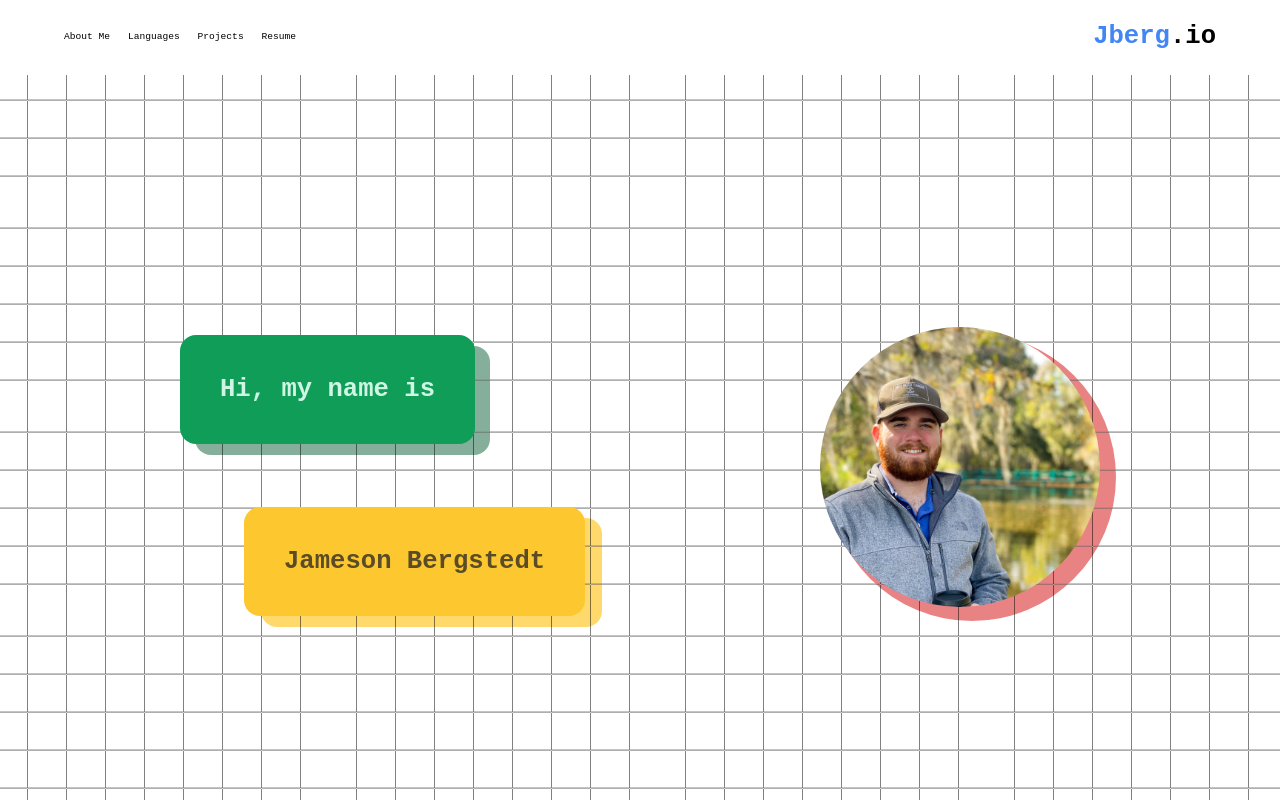
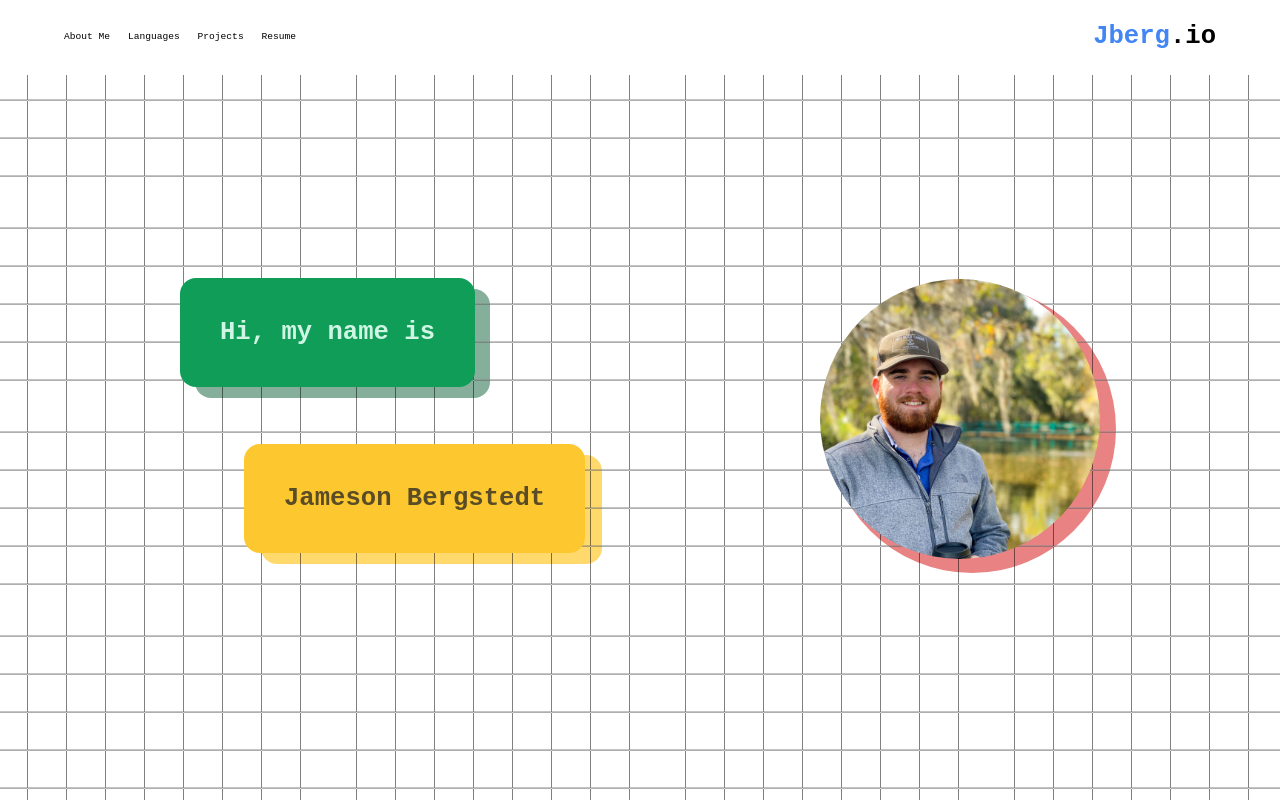
Before and after one commit to JamesonBergstedt/Portfolio, a React (Vite) app: page / in a window 1280 px wide. Shown: the top 800 px of the page. Built offline with nearby package versions, Linux system fonts and the light colour scheme; the HTML template or start-up script is replaced by a standard one; a web font is replaced by a local one.

Commit message:
Giving more space for header

```diff
--- a/src/components/Header.tsx
+++ b/src/components/Header.tsx
@@ -3,7 +3,7 @@ import { motion } from "framer-motion";
 const Header = () => {
   return (
     <>
-      <div className="flex px-[3%] h-[100vh] relative justify-center">
+      <div className="flex px-[3%] h-[85vh] relative justify-center mb-[5%]">
         <div className="h-full flex-col justify-center flex w-[50vw] gap-[5%]">
           <div className=" min-h-[15vh]">
             <motion.span
```
